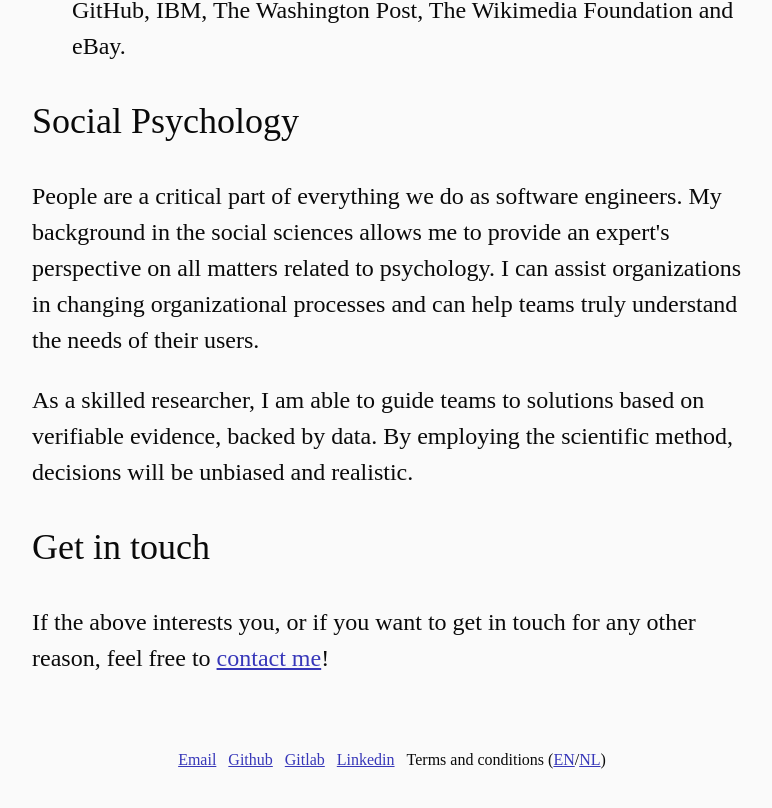
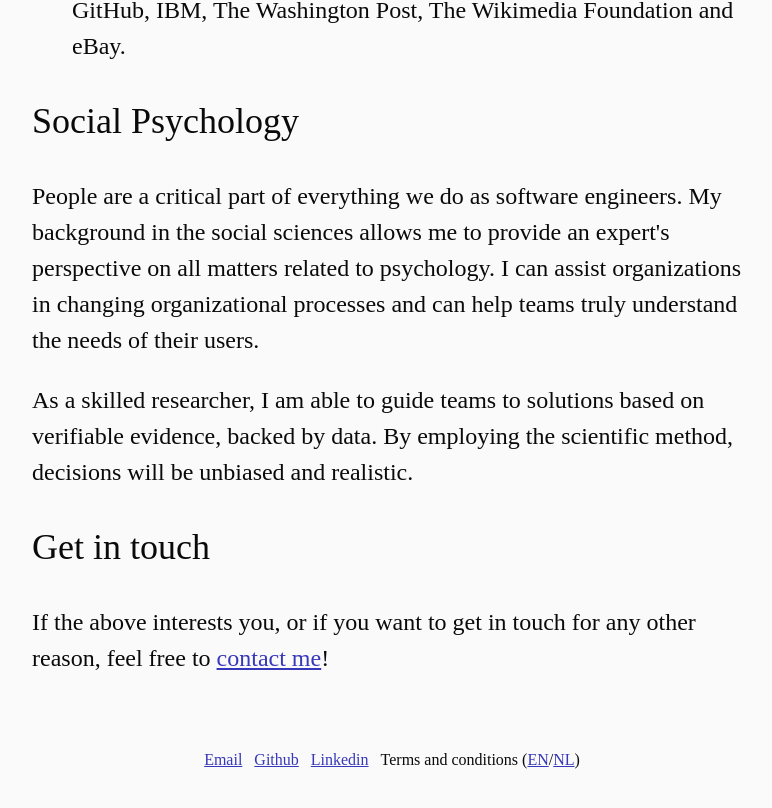
Before and after one commit to ismay/wolffsoftwareengineering, a Next.js app: page / in a window 1280 px wide. Shown: the part 1399-2207 px from the top of the page, without its empty margins (248-1020 px from the left). Built offline with nearby package versions, Linux system fonts and the light colour scheme.

Commit message:
Remove gitlab link

```diff
--- a/components/footer/footer.js
+++ b/components/footer/footer.js
@@ -8,9 +8,6 @@ export default function Footer() {
       </a>
       <a className={s.link} href="https://github.com/ismay">
         Github
-      </a>
-      <a className={s.link} href="https://gitlab.com/ismay">
-        Gitlab
       </a>
       <a
         className={s.link}
```
